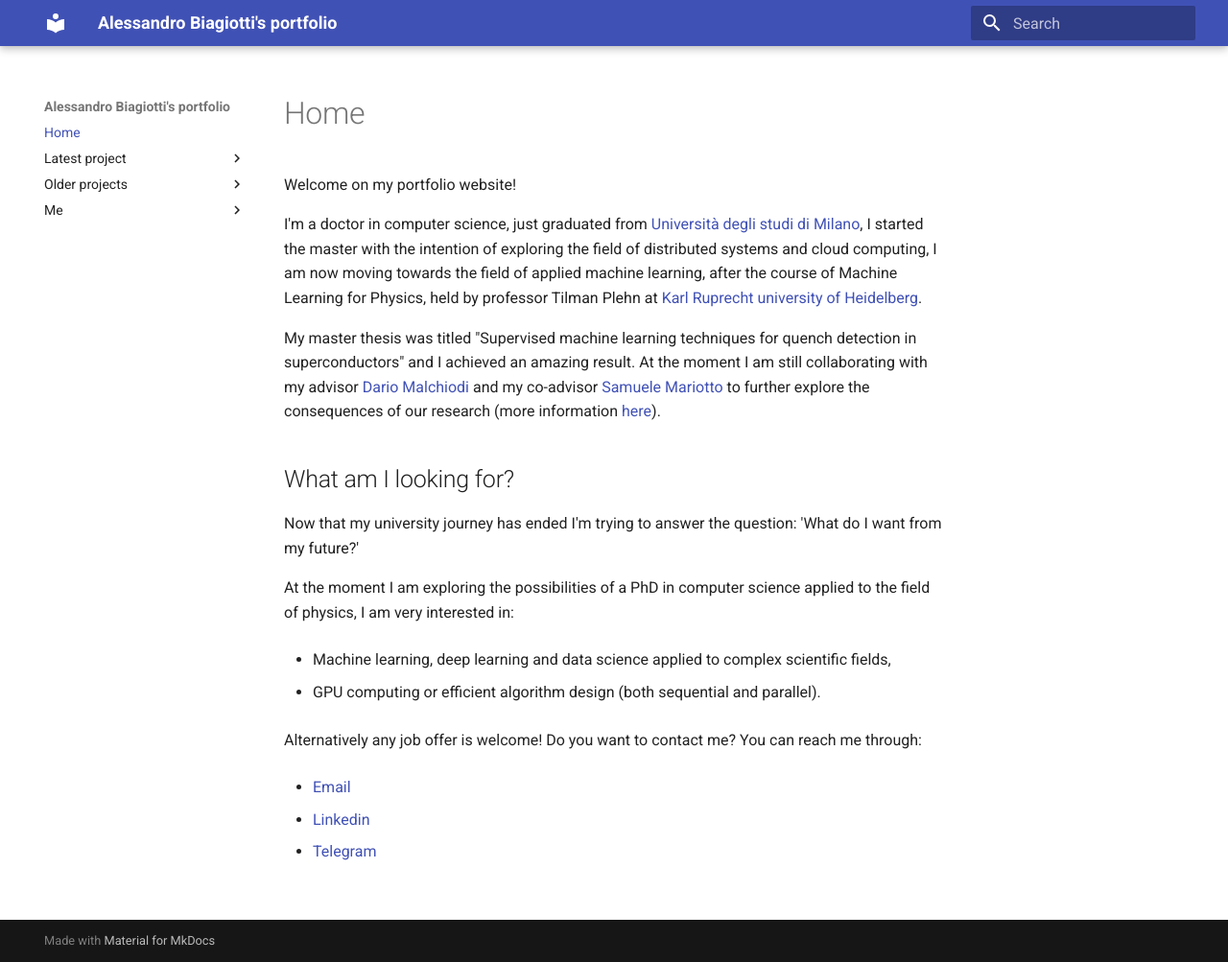
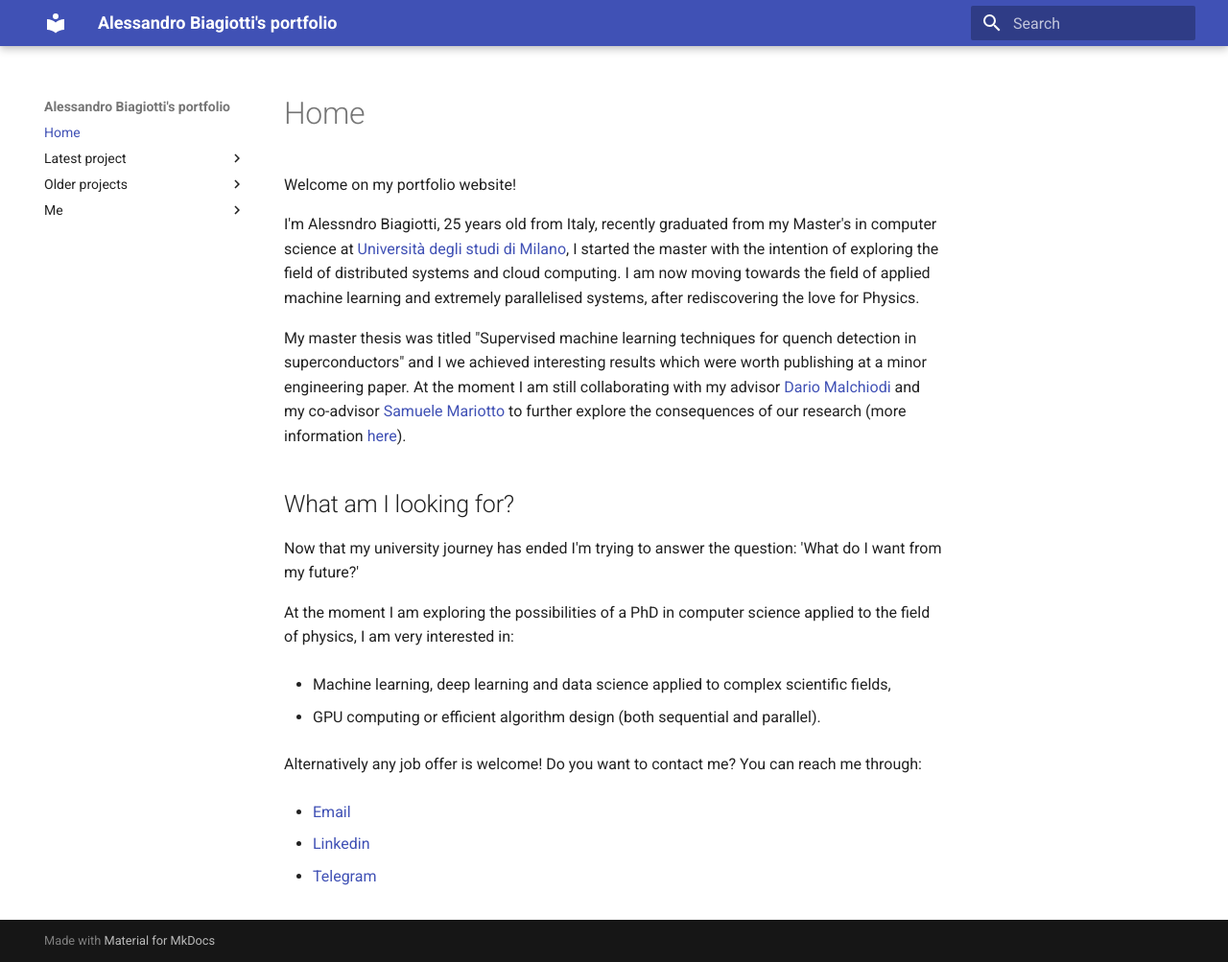
Before and after one commit to S3gmentati0nFault/S3gmentati0nFault.github.io, an MkDocs documentation site: the page built from docs/index.md, in a window 1280 px wide and 1003 px high. Shown: the whole window at 96% size. Built offline with MkDocs 1.6.1 and Material for MkDocs 9.7.7, drawn with Linux system fonts in a browser that asks for light colours.

```diff
--- a/docs/index.md
+++ b/docs/index.md
@@ -1,11 +1,8 @@
 Welcome on my portfolio website!
 
-I'm a doctor in computer science, just graduated from <a href="https://s3gmentati0nfault.github.io/me/unimi/">Università degli studi di Milano</a>, I started the master with the intention of exploring the field of distributed systems and cloud computing, I am now moving towards the field of applied machine learning, after the course of Machine Learning for Physics, held by professor Tilman Plehn at <a href="https://s3gmentati0nfault.github.io/me/erasmus/">Karl Ruprecht university of Heidelberg</a>.
+I'm Alessndro Biagiotti, 25 years old from Italy, recently graduated from my Master's in computer science at <a href="https://s3gmentati0nfault.github.io/me/unimi/">Università degli studi di Milano</a>, I started the master with the intention of exploring the field of distributed systems and cloud computing. I am now moving towards the field of applied machine learning and extremely parallelised systems, after rediscovering the love for Physics.
 
-My master thesis was titled "Supervised machine learning techniques for quench detection in
-superconductors" and I achieved an amazing result. At the moment I am still collaborating with my
-advisor <a href="https://malchiodi.di.unimi.it/">Dario Malchiodi</a> and my co-advisor <a href="https://www.unimi.it/it/ugov/person/samuele-mariotto">Samuele
-Mariotto</a> to further explore the consequences of our research (more information <a href="https://s3gmentati0nfault.github.io/mprjct/readme/">here</a>).
+My master thesis was titled "Supervised machine learning techniques for quench detection in superconductors" and I we achieved interesting results which were worth publishing at a minor engineering paper. At the moment I am still collaborating with my advisor <a href="https://malchiodi.di.unimi.it/">Dario Malchiodi</a> and my co-advisor <a href="https://www.unimi.it/it/ugov/person/samuele-mariotto">Samuele Mariotto</a> to further explore the consequences of our research (more information <a href="https://s3gmentati0nfault.github.io/mprjct/readme/">here</a>).
 
 
 <h2> What am I looking for? </h2>
```
Also changed, not shown: docs/me/curriculum.md (+2 -2 lines), docs/me/passions.md (+5 -5 lines), docs/me/assets/climbing.png (added).
